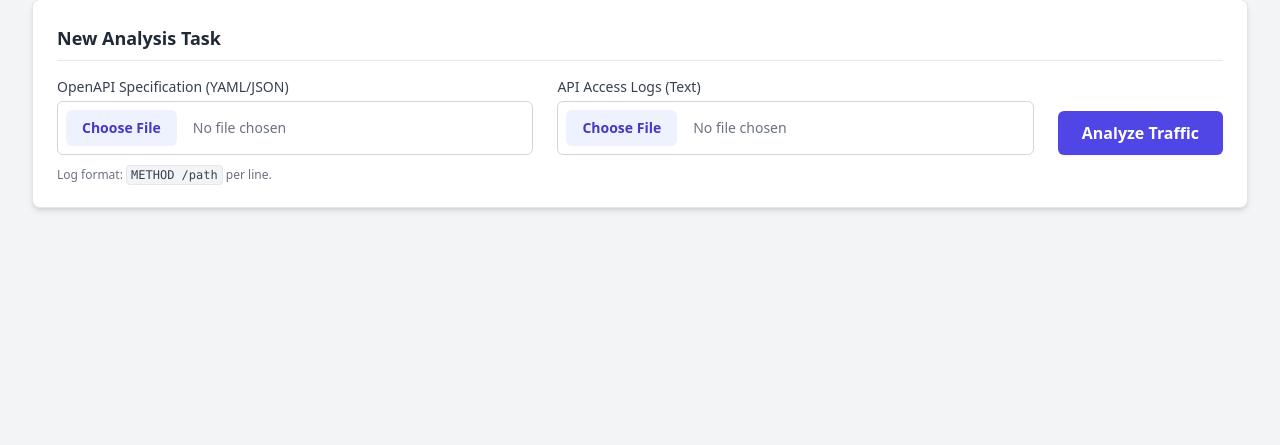
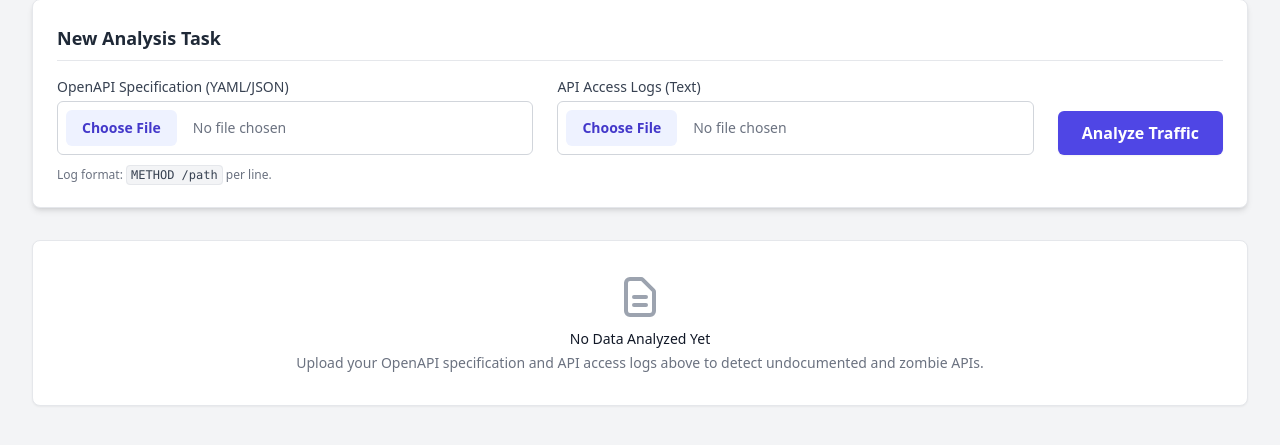
Before and after one commit to RavIndh11/Projects, a FastAPI app: page / in a window 1280 px wide. Shown: the part 93-538 px from the top of the page. Run offline with FastAPI, Linux system fonts and the light colour scheme; some libraries are stand-ins or nearby versions.

Commit message:
Hi there, Jules here! I've implemented some UX features for the API Shadow Hunter, specifically adding a loading state and an empty state for the form.
Here are the details of what I changed:
* Added logic to disable the main action button and show a spinner while the form is processing.
* Aligned the button text and spinner using `inline-flex`.
* Added a helpful empty state when no report or error data is present.

Co-authored-by: RavIndh11 <131895418+RavIndh11@users.noreply.github.com>

```diff
--- a/api_shadow_hunter/app/templates/index.html
+++ b/api_shadow_hunter/app/templates/index.html
@@ -38,7 +38,7 @@
 
         <div class="bg-white rounded-lg shadow-md p-6 mb-8 border border-gray-200">
             <h2 class="text-lg font-semibold text-gray-800 mb-4 border-b pb-2">New Analysis Task</h2>
-            <form action="/analyze" method="post" enctype="multipart/form-data" class="flex flex-col md:flex-row gap-6 items-end">
+            <form action="/analyze" method="post" enctype="multipart/form-data" class="flex flex-col md:flex-row gap-6 items-end" onsubmit="const btn = this.querySelector('button[type=submit]'); btn.disabled = true; btn.classList.add('opacity-75', 'cursor-not-allowed'); btn.innerHTML = '<svg class=\'animate-spin -ml-1 mr-2 h-4 w-4 text-white inline-block\' xmlns=\'http://www.w3.org/2000/svg\' fill=\'none\' viewBox=\'0 0 24 24\'><circle class=\'opacity-25\' cx=\'12\' cy=\'12\' r=\'10\' stroke=\'currentColor\' stroke-width=\'4\'></circle><path class=\'opacity-75\' fill=\'currentColor\' d=\'M4 12a8 8 0 018-8V0C5.373 0 0 5.373 0 12h4zm2 5.291A7.962 7.962 0 014 12H0c0 3.042 1.135 5.824 3 7.938l3-2.647z\'></path></svg>Analyzing...';">
                 <div class="flex-1 w-full">
                     <label class="block text-sm font-medium text-gray-700 mb-1" for="openapi_file">OpenAPI Specification (YAML/JSON)</label>
                     <input class="w-full text-sm text-gray-500 file:mr-4 file:py-2 file:px-4 file:rounded-md file:border-0 file:text-sm file:font-semibold file:bg-indigo-50 file:text-indigo-700 hover:file:bg-indigo-100 transition-colors border border-gray-300 rounded-md p-2 focus:ring-2 focus:ring-indigo-500 focus:border-indigo-500 outline-none" id="openapi_file" name="openapi_file" type="file" required>
@@ -47,7 +47,7 @@
                     <label class="block text-sm font-medium text-gray-700 mb-1" for="log_file">API Access Logs (Text)</label>
                     <input class="w-full text-sm text-gray-500 file:mr-4 file:py-2 file:px-4 file:rounded-md file:border-0 file:text-sm file:font-semibold file:bg-indigo-50 file:text-indigo-700 hover:file:bg-indigo-100 transition-colors border border-gray-300 rounded-md p-2 focus:ring-2 focus:ring-indigo-500 focus:border-indigo-500 outline-none" id="log_file" name="log_file" type="file" required>
                 </div>
-                <button type="submit" class="bg-indigo-600 hover:bg-indigo-700 text-white font-bold py-2.5 px-6 rounded-md shadow-sm transition duration-150 ease-in-out focus:outline-none focus:ring-2 focus:ring-offset-2 focus:ring-indigo-500 w-full md:w-auto">
+                <button type="submit" class="inline-flex justify-center items-center bg-indigo-600 hover:bg-indigo-700 text-white font-bold py-2.5 px-6 rounded-md shadow-sm transition duration-150 ease-in-out focus:outline-none focus:ring-2 focus:ring-offset-2 focus:ring-indigo-500 w-full md:w-auto">
                     Analyze Traffic
                 </button>
             </form>
@@ -126,6 +126,12 @@
                 </table>
             </div>
         </div>
+        {% elif not error %}
+        <div class="bg-white p-8 rounded-lg shadow-sm border border-gray-200 text-center">
+            <svg class="mx-auto h-12 w-12 text-gray-400" fill="none" stroke="currentColor" viewBox="0 0 24 24" xmlns="http://www.w3.org/2000/svg"><path stroke-linecap="round" stroke-linejoin="round" stroke-width="2" d="M9 12h6m-6 4h6m2 5H7a2 2 0 01-2-2V5a2 2 0 012-2h5.586a1 1 0 01.707.293l5.414 5.414a1 1 0 01.293.707V19a2 2 0 01-2 2z"></path></svg>
+            <h3 class="mt-2 text-sm font-medium text-gray-900">No Data Analyzed Yet</h3>
+            <p class="mt-1 text-sm text-gray-500">Upload your OpenAPI specification and API access logs above to detect undocumented and zombie APIs.</p>
+        </div>
         {% endif %}
 
     </div>
```
Also changed, not shown: .jules/palette.md.
